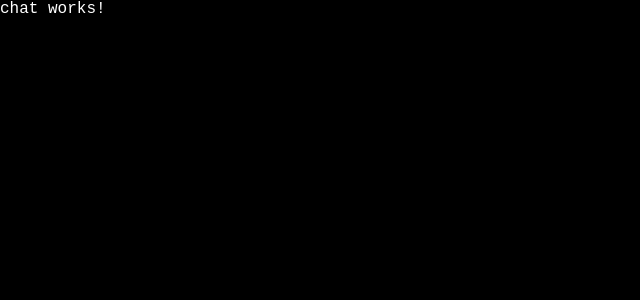
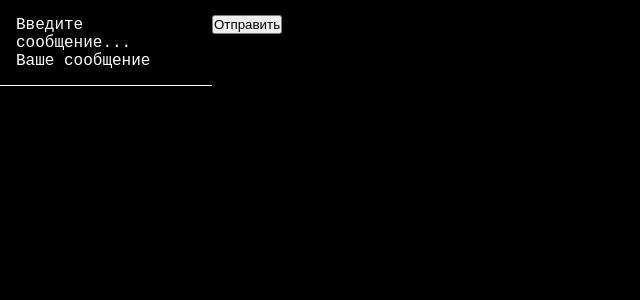
Before and after one commit to chuvaaashin/SWOYO-chat, an Angular app: page / in a window 1280 px wide. Shown: the top 300 px of the page, without its empty margins (0-640 px from the left). Built offline with nearby package versions, Linux system fonts and the light colour scheme.

Commit message:
add chat

```diff
--- a/src/app/chat/chat.component.html
+++ b/src/app/chat/chat.component.html
@@ -1 +1,18 @@
-<p>chat works!</p>
+<div class="chat-container">
+  <div class="chat-window">
+    <div class="messages">
+      <div *ngFor="let msg of storageMessages" class="message">
+        <strong>{{ msg.username }}:</strong> {{ msg.text }}
+      </div>
+    </div>
+  </div>
+
+  <form (ngSubmit)="addMessage()" [formGroup]="messageForm" class="message-form">
+    <mat-form-field appearance="fill" class="message-input">
+      <label>Введите сообщение...</label>
+      <input matInput formControlName="message" placeholder="Ваше сообщение" />
+    </mat-form-field>
+
+    <button mat-raised-button color="primary" type="submit">Отправить</button>
+  </form>
+</div>
--- a/src/app/chat/chat.component.ts
+++ b/src/app/chat/chat.component.ts
@@ -1,12 +1,51 @@
 import { Component } from '@angular/core';
+import {NgForOf} from '@angular/common';
+import {FormControl, FormGroup, ReactiveFormsModule} from '@angular/forms';
+import {MatFormField} from '@angular/material/form-field';
+import {MatInput} from '@angular/material/input';
 
 @Component({
   selector: 'app-chat',
-  imports: [],
+  imports: [
+    NgForOf,
+    ReactiveFormsModule,
+    MatFormField,
+    MatInput
+  ],
   standalone: true,
   templateUrl: './chat.component.html',
   styleUrl: './chat.component.scss'
 })
 export class ChatComponent {
+  storageMessages: {
+    username: string, text: string
+  }[] = []
 
+  userName: string | null = '';
+
+  messageForm = new FormGroup({
+    message: new FormControl('')
+  })
+
+  ngOnInit() {
+    this.userName = localStorage.getItem('username');
+
+    const savedMessages = localStorage.getItem('storageMessages');
+    if (savedMessages) {
+      this.storageMessages = JSON.parse(savedMessages);
+    }
+  }
+
+  addMessage() {
+    const message = this.messageForm.value.message;
+    if (message) {
+      if (message && this.userName) {
+        const newMessage = {text: message, username: this.userName};
+
+        this.storageMessages.push(newMessage);
+
+        this.messageForm.reset();
+      }
+    }
+  }
 }
--- a/src/app/login/login.component.ts
+++ b/src/app/login/login.component.ts
@@ -1,12 +1,10 @@
 import {Component, inject} from '@angular/core';
-import {MatFormField} from '@angular/material/form-field';
 import {FormControl, FormGroup, ReactiveFormsModule, Validators} from '@angular/forms';
 import {Router} from '@angular/router';
 
 @Component({
   selector: 'app-login',
   imports: [
-    MatFormField,
     ReactiveFormsModule
   ],
   templateUrl: './login.component.html',
```
